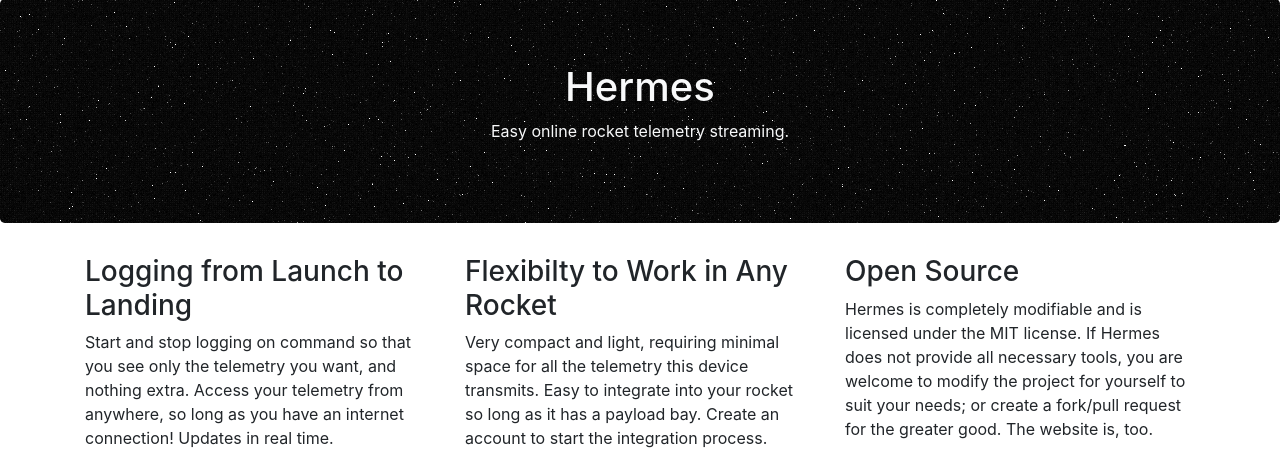
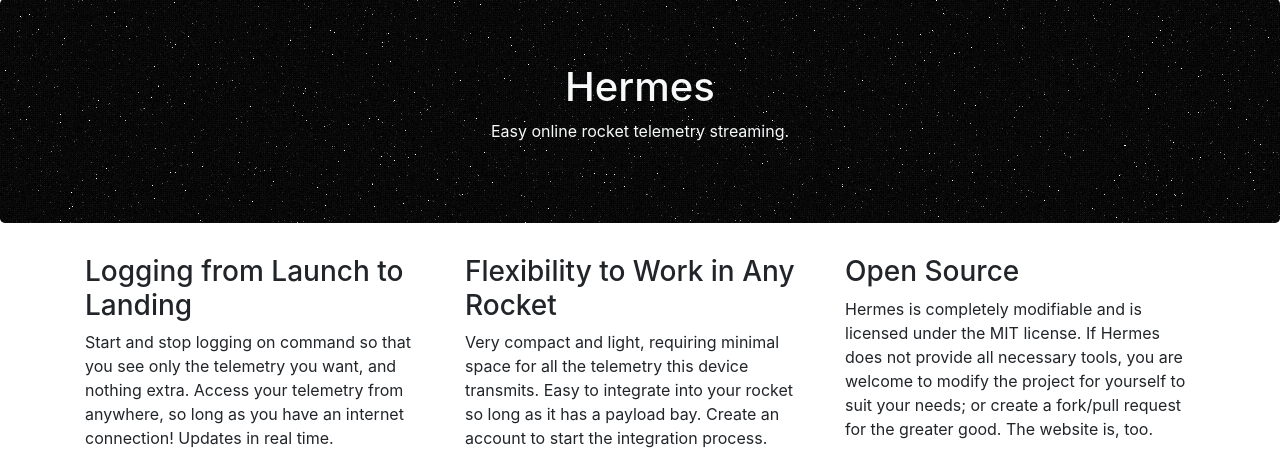
Before and after one commit to daftzach/hermes-site, a PHP site: page / in a window 1280 px wide. Shown: the part 57-509 px from the top of the page. Run offline with PHP 8.4, Linux system fonts and the light colour scheme.

Commit message:
Fix typo

```diff
--- a/index.php
+++ b/index.php
@@ -32,7 +32,7 @@
 					<p><a class="btn btn-secondary" href="flights.php" role="button">Flight Logs &raquo;</a></p>
 				</div>
 				<div class="col-md-4">
-					<h3>Flexibilty to Work in Any Rocket</h3>
+					<h3>Flexibility to Work in Any Rocket</h3>
 					<p>Very compact and light, requiring minimal space for all the telemetry this device transmits. Easy to integrate into your rocket so long as it has a payload bay. Create an account to start the integration process.</p>
 					<p><a class="btn btn-secondary" href="register.php" role="button">Create Account &raquo;</a></p>
 				</div>
```
